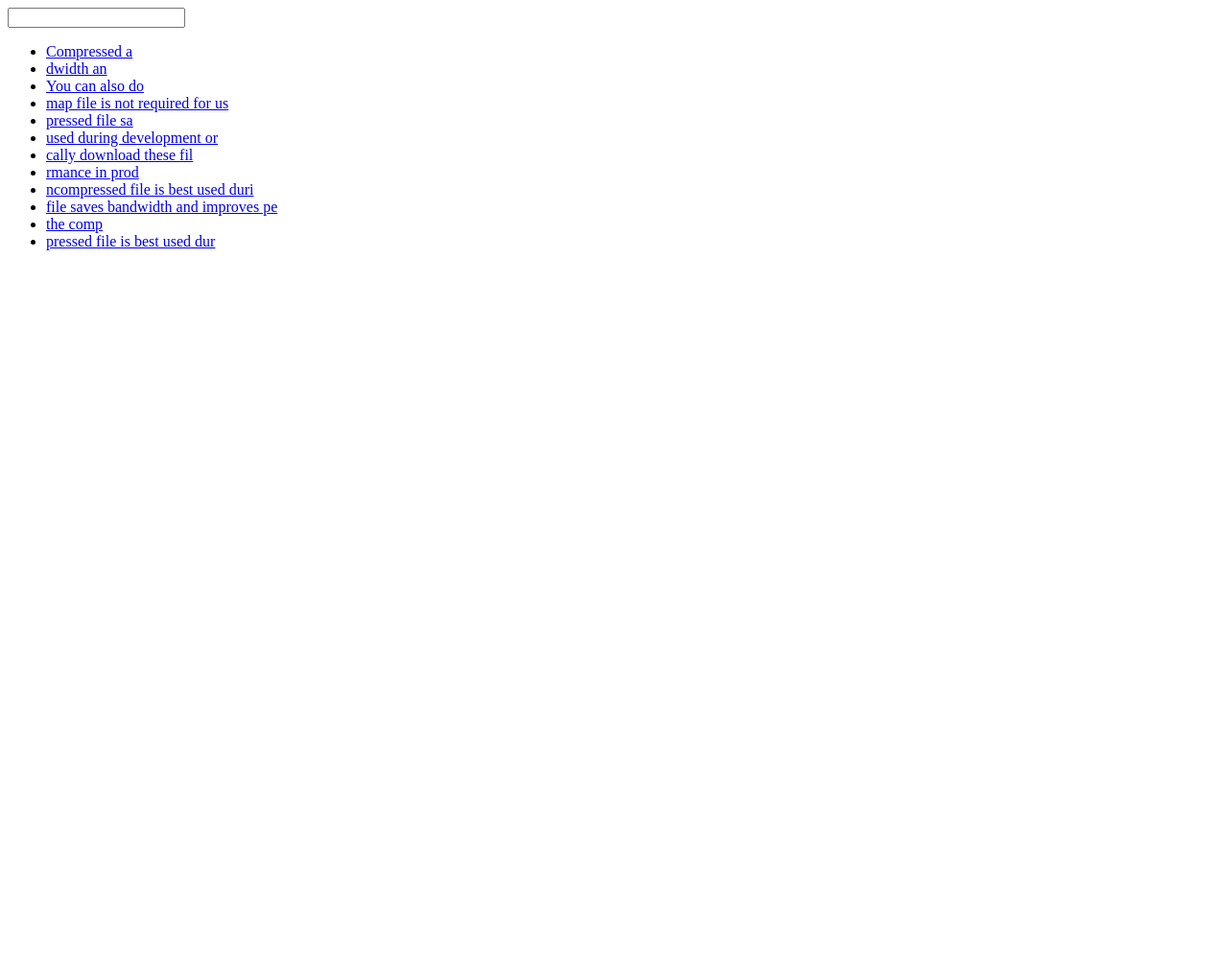
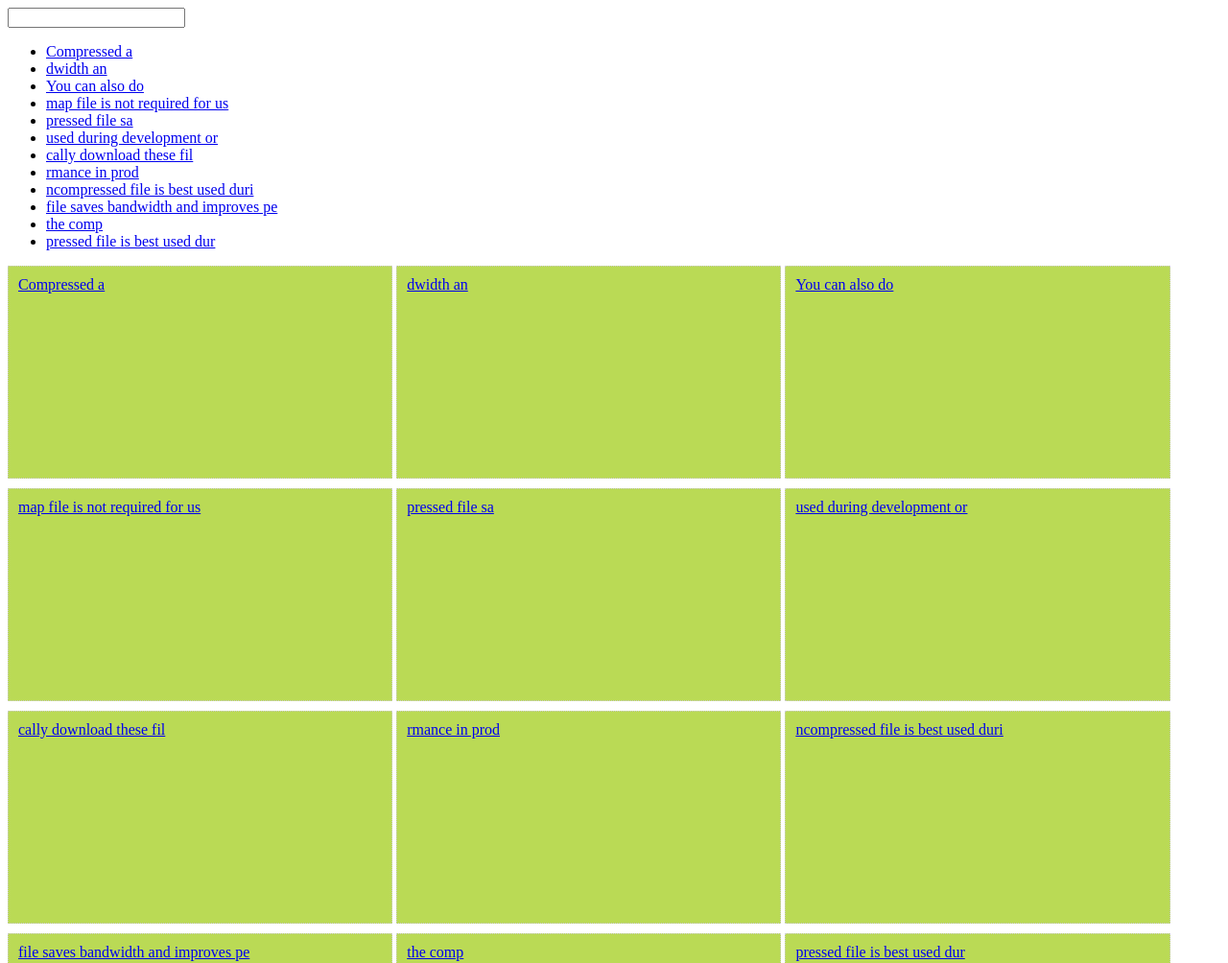
Before and after one commit to dannyb195/Live-Search-Filter-Proof-Of-Concept, a plain HTML site: page index.html in a window 1280 px wide. Shown: the top 1004 px of the page at 96% size. Before the commit the page ends 800 px from the top, so only its background shows below. Drawn offline with Linux system fonts and the light colour scheme.

Commit message:
testing with divs for funnzies

```diff
--- a/index.html
+++ b/index.html
@@ -3,6 +3,19 @@
 	<title></title>
 
 	<script type="text/javascript" src="assets/jquery.js"></script>
+
+	<style type="text/css">
+	div.search-item-parent {
+		width: 30%;
+		display: inline-block;;
+		vertical-align: top;
+		height: 200px;
+		padding: 10px;
+		border: 1px dotted #ccc;
+		background: #bada55;
+		margin: 0 0 10px 0;
+	}
+	</style>
 </head>
 <body>
 
@@ -23,6 +36,22 @@
 		<li class="search-item-parent"><a href="google.com"><span class="search-item">the comp</span></a></li>
 		<li class="search-item-parent"><a href="google.com"><span class="search-item">pressed file is best used dur</span></a></li>
 	</ul>
+
+
+
+	<div class="search-item-parent"><a href="google.com"><span class="search-item">Compressed a</span></a></div>
+	<div class="search-item-parent"><a href="google.com"><span class="search-item">dwidth an</span></a></div>
+	<div class="search-item-parent"><a href="google.com"><span class="search-item">You can also do</span></a></div>
+	<div class="search-item-parent"><a href="google.com"><span class="search-item">map file is not required for us</span></a></div>
+	<div class="search-item-parent"><a href="google.com"><span class="search-item">pressed file sa</span></a></div>
+	<div class="search-item-parent"><a href="google.com"><span class="search-item">used during development or </span></a></div>
+	<div class="search-item-parent"><a href="google.com"><span class="search-item">cally download these fil</span></a></div>
+	<div class="search-item-parent"><a href="google.com"><span class="search-item">rmance in prod</span></a></div>
+	<div class="search-item-parent"><a href="google.com"><span class="search-item">ncompressed file is best used duri</span></a></div>
+	<div class="search-item-parent"><a href="google.com"><span class="search-item">file saves bandwidth and improves pe</span></a></div>
+	<div class="search-item-parent"><a href="google.com"><span class="search-item">the comp</span></a></div>
+	<div class="search-item-parent"><a href="google.com"><span class="search-item">pressed file is best used dur</span></a></div>
+
 </div>
 
 <script type="text/javascript" src="assets/js-live-search-demo.js"></script>
```
Also changed, not shown: assets/js-live-search-demo.js (+5 -3 lines).
